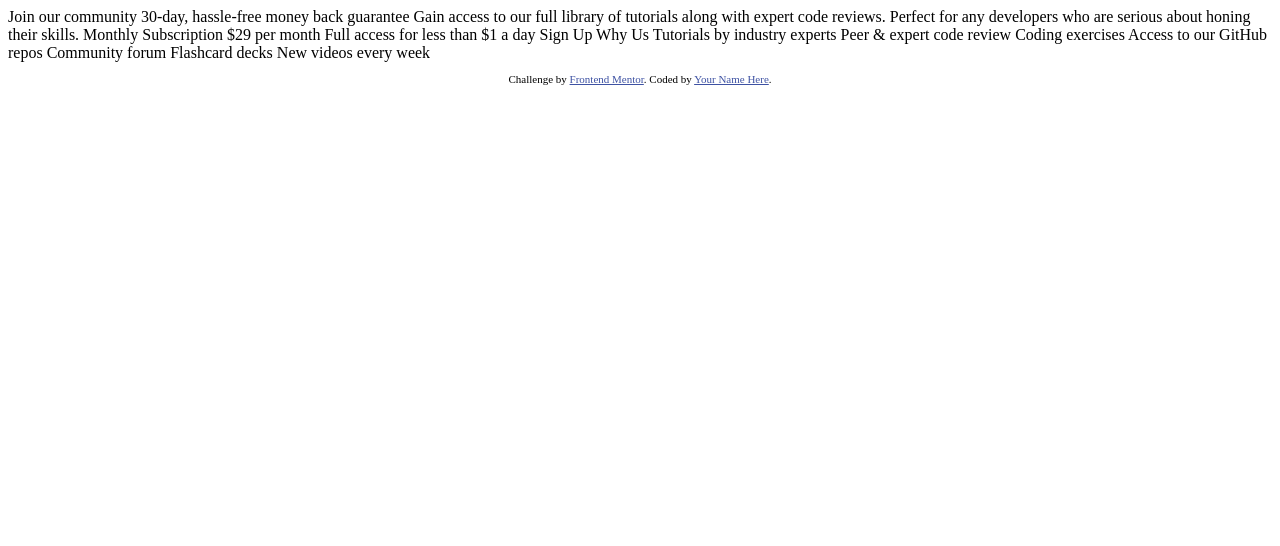
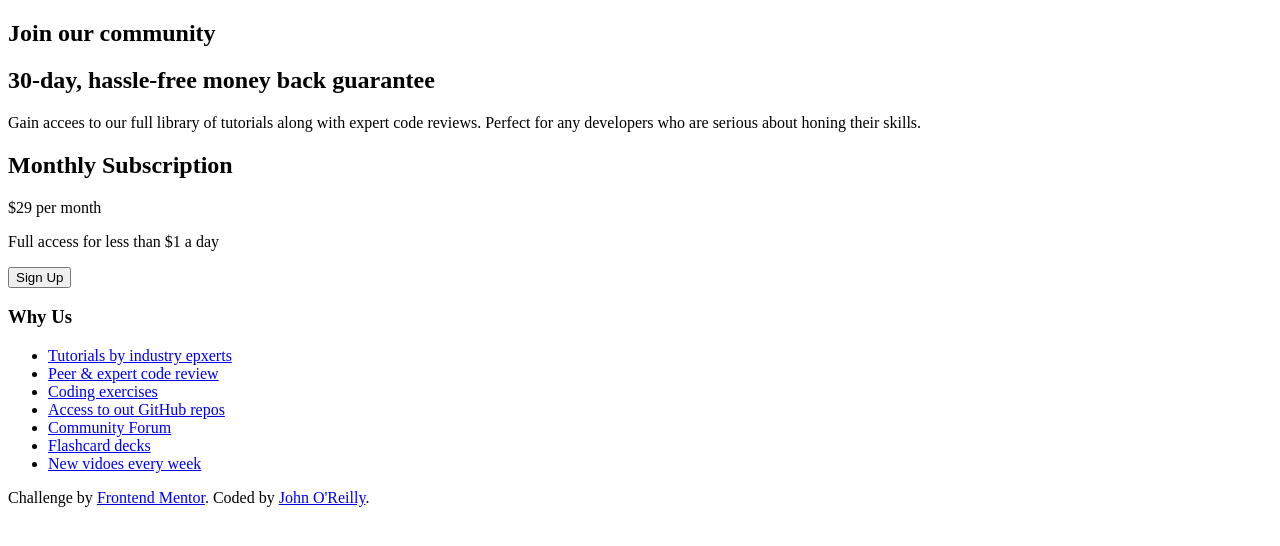
Before and after one commit to JohnPOR/price-grid-component, a plain HTML site: page index.html in a window 1280 px wide. Drawn offline with Linux system fonts and the light colour scheme.

Commit message:
initial HTML

```diff
--- a/index.html
+++ b/index.html
@@ -7,43 +7,43 @@
   <link rel="icon" type="image/png" sizes="32x32" href="./images/favicon-32x32.png">
 
   <title>Frontend Mentor | Single Price Grid Component</title>
-
-  <!-- Feel free to remove these styles or customise in your own stylesheet 👍 -->
-  <style>
-    .attribution { font-size: 11px; text-align: center; }
-    .attribution a { color: hsl(228, 45%, 44%); }
-  </style>
 </head>
 <body>
-  Join our community
-
-  30-day, hassle-free money back guarantee
-
-  Gain access to our full library of tutorials along with expert code reviews.
-  Perfect for any developers who are serious about honing their skills.
-
-  Monthly Subscription
-
-  &dollar;29 per month
-
-  Full access for less than &dollar;1 a day
-
-  Sign Up
-
-  Why Us
-
-  Tutorials by industry experts
-  Peer &amp; expert code review
-  Coding exercises
-  Access to our GitHub repos
-  Community forum
-  Flashcard decks
-  New videos every week
-
+  <main class="container">
+    <section class="hero">
+      <h1 class="hero-header">Join our community</h1>
+      <h2 class="sub-header">
+        30-day, hassle-free money back guarantee
+      </h2>
+      <p>
+        Gain accees to our full library of tutorials along with expert code reviews. Perfect for any developers who are serious about honing their skills.
+      </p>
+    </section>
+    <section class="price">
+      <h2 class="price-header">
+        Monthly Subscription
+      </h2>
+      <p><span>$29</span> per month</p>
+      <p>Full access for less than $1 a day</p>
+      <input class="sign-up" type="button" value="Sign Up">
+    </section>
+    <section class="information">
+      <h3 class="why-us">Why Us</h3>
+      <ul>
+        <li><a href="#">Tutorials by industry epxerts</a></li>
+        <li><a href="#">Peer & expert code review</a></li>
+        <li><a href="#">Coding exercises</a></li>
+        <li><a href="#">Access to out GitHub repos</a></li>
+        <li><a href="#">Community Forum</a></li>
+        <li><a href="#">Flashcard decks</a></li>
+        <li><a href="#">New vidoes every week</a></li>
+      </ul>
+    </section>
+  </main>
   <footer>
     <p class="attribution">
       Challenge by <a href="https://www.frontendmentor.io?ref=challenge" target="_blank">Frontend Mentor</a>.
-      Coded by <a href="#">Your Name Here</a>.
+      Coded by <a href="https://www.frontendmentor.io/profile/JohnPOR">John O'Reilly</a>.
     </p>
   </footer>
 </body>
--- /dev/null
+++ b/style.css
@@ -0,0 +1,13 @@
+* {
+    padding: 0;
+    margin: 0;
+}
+
+.attribution {
+    font-size: 11px;
+    text-align: center;
+}
+
+.attribution a {
+    color: hsl(228, 45%, 44%);
+}
```
